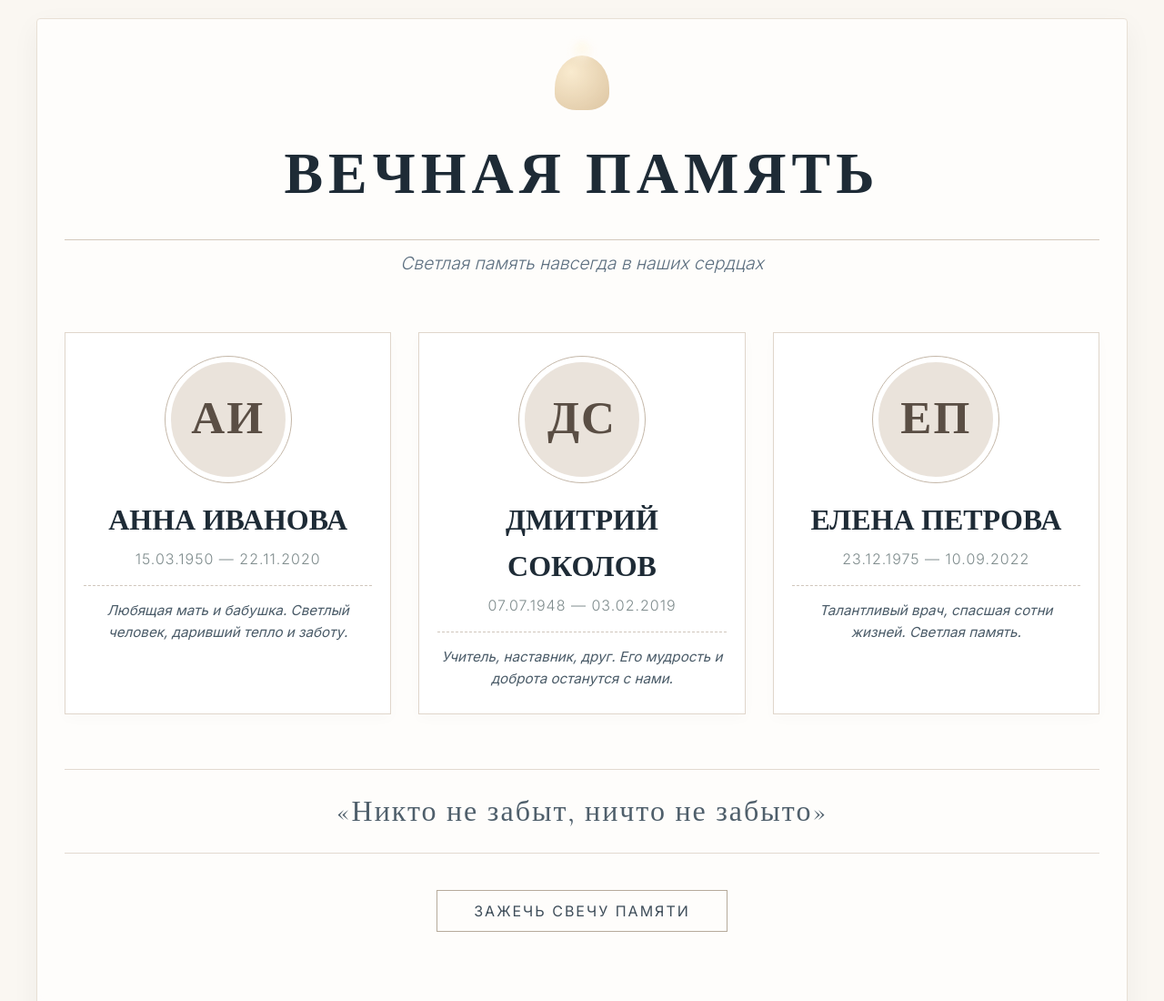
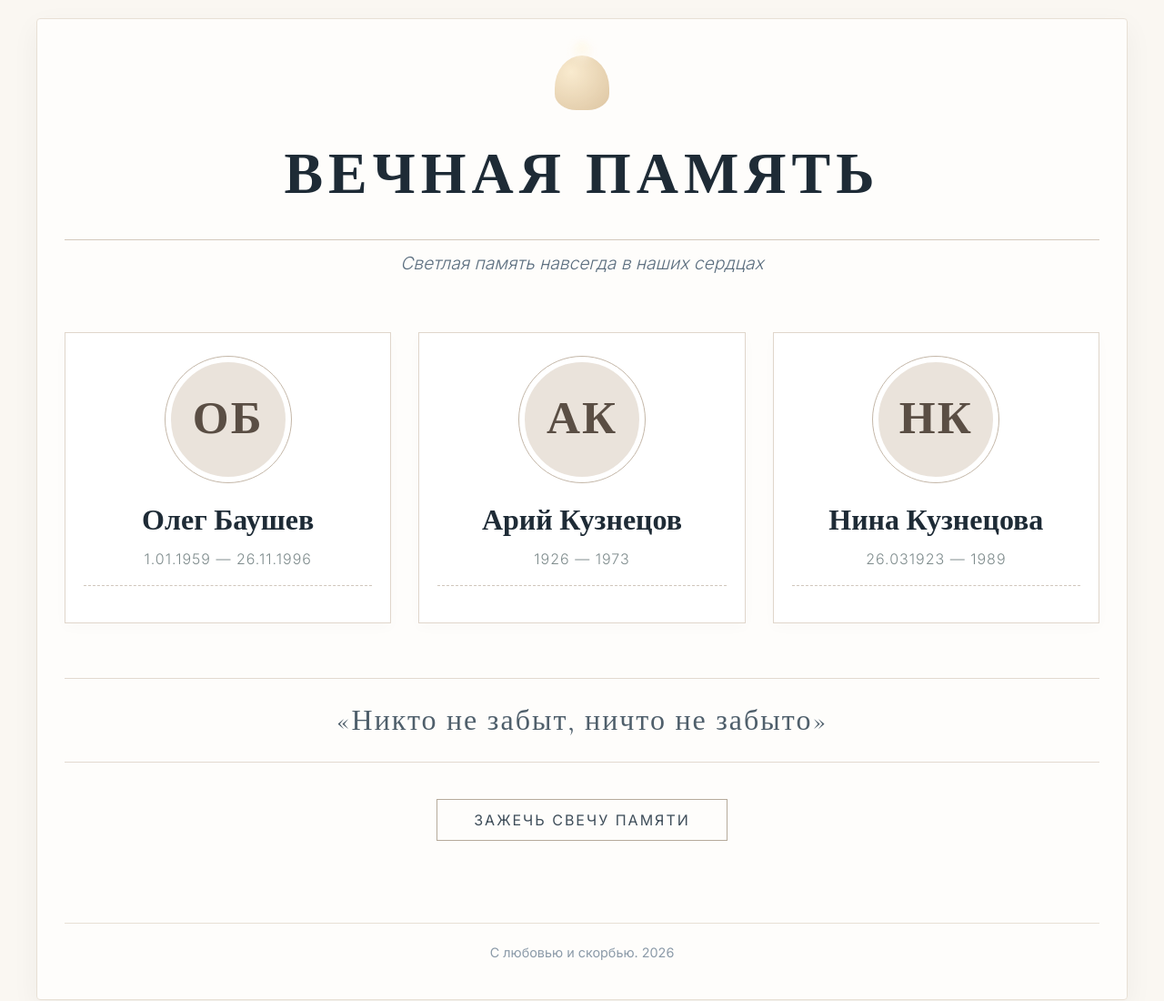
Before and after one commit to Extro1984/rodnyetut, a plain HTML site: page index.html in a window 1280 px wide. Shown: the top 1100 px of the page at 91% size. Drawn offline with nearby package versions, Linux system fonts and the light colour scheme.

Commit message:
Update index.html

```diff
--- a/index.html
+++ b/index.html
@@ -304,25 +304,25 @@
         // !!! ЗАМЕНИТЕ ЭТИ ДАННЫЕ НА СВОИ !!!
         const memorialData = [
             {
-                firstName: "АННА",
-                lastName: "ИВАНОВА",
-                birthDate: "15.03.1950",
-                deathDate: "22.11.2020",
-                description: "Любящая мать и бабушка. Светлый человек, даривший тепло и заботу."
+                firstName: "Олег",
+                lastName: "Баушев",
+                birthDate: "1.01.1959",
+                deathDate: "26.11.1996",
+                description: ""
             },
             {
-                firstName: "ДМИТРИЙ",
-                lastName: "СОКОЛОВ",
-                birthDate: "07.07.1948",
-                deathDate: "03.02.2019",
-                description: "Учитель, наставник, друг. Его мудрость и доброта останутся с нами."
+                firstName: "Арий",
+                lastName: "Кузнецов",
+                birthDate: "1926",
+                deathDate: "1973",
+                description: ""
             },
             {
-                firstName: "ЕЛЕНА",
-                lastName: "ПЕТРОВА",
-                birthDate: "23.12.1975",
-                deathDate: "10.09.2022",
-                description: "Талантливый врач, спасшая сотни жизней. Светлая память."
+                firstName: "Нина",
+                lastName: "Кузнецова",
+                birthDate: "26.031923",
+                deathDate: "1989",
+                description: ""
             }
         ];
 
```
